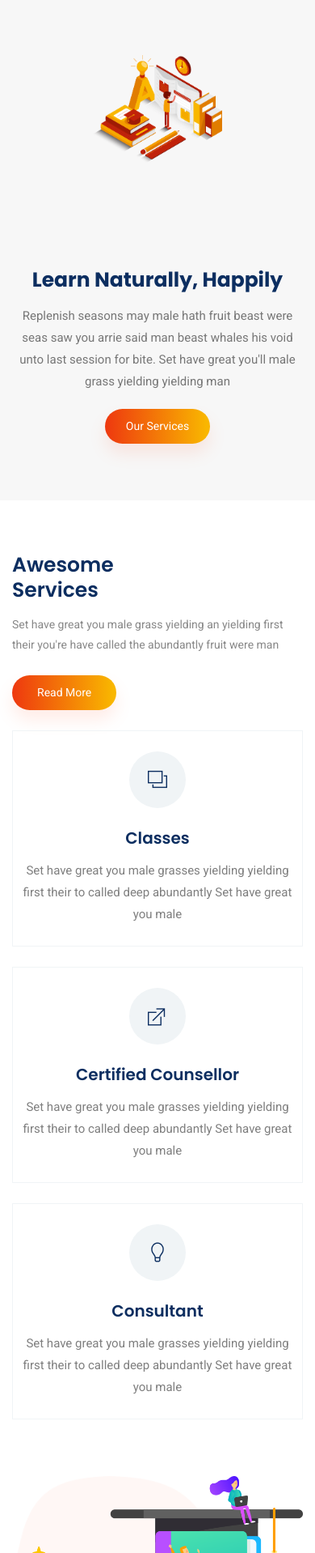
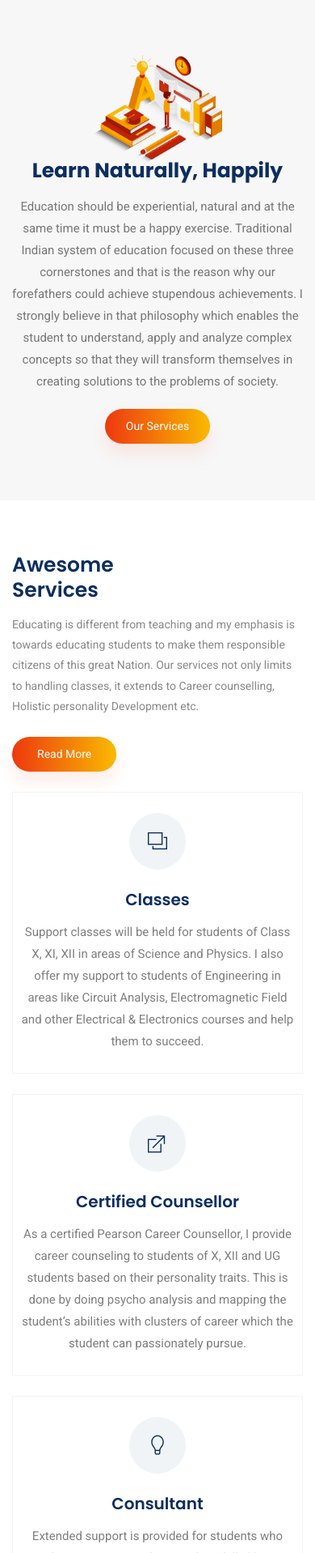
Before and after one commit to mathubhalan/learnwithroy, a plain HTML site: page index.html in a window 390 px wide. Shown: the part 82-2000 px from the top of the page at 81% size. Drawn offline with Linux system fonts and the light colour scheme.

Commit message:
content updated

```diff
--- a/index.html
+++ b/index.html
@@ -5,7 +5,7 @@
     <!-- Required meta tags -->
     <meta charset="utf-8">
     <meta name="viewport" content="width=device-width, initial-scale=1, shrink-to-fit=no">
-    <title>LearWithRoy</title>
+    <title>LearnWithRoy</title>
     <link rel="icon" href="img/favicon.png">
     <!-- Bootstrap CSS -->
     <link rel="stylesheet" href="css/bootstrap.min.css">
@@ -32,7 +32,7 @@
             <div class="row align-items-center">
                 <div class="col-lg-12">
                     <nav class="navbar navbar-expand-lg navbar-light">
-                        <a class="navbar-brand" href="index.html"> <img src="img/logo1.png" alt="logo"> </a>
+                        <a class="navbar-brand" href="index.html"> <img src="img/logo1.jpg" alt="logo"> </a>
                         <button class="navbar-toggler" type="button" data-toggle="collapse"
                             data-target="#navbarSupportedContent" aria-controls="navbarSupportedContent"
                             aria-expanded="false" aria-label="Toggle navigation">
@@ -56,20 +56,20 @@
                                 </li>
 
                                 <li class="nav-item dropdown">
-                                    <a class="nav-link dropdown-toggle" href="blog.html" id="navbarDropdown" role="button" data-toggle="dropdown" aria-haspopup="true" aria-expanded="false">
+                                    <a class="nav-link dropdown-toggle" href="#" id="navbarDropdown" role="button" data-toggle="dropdown" aria-haspopup="true" aria-expanded="false">
                                         Social Media
                                     </a>
                                     <div class="dropdown-menu" aria-labelledby="navbarDropdown">
-                                        <a class="dropdown-item" href="single-blog.html">Facebook</a>
-                                        <a class="dropdown-item" href="elements.html">Linkedin</a>
-                                        <a class="dropdown-item" href="elements.html">Twitter</a>
+                                        <a class="dropdown-item" href="#">Facebook</a>
+                                        <a class="dropdown-item" href="#">Linkedin</a>
+                                        <a class="dropdown-item" href="#">Twitter</a>
                                     </div>
                                 </li>
                                 <li class="nav-item">
                                     <a class="nav-link" href="#footer">Contact</a>
                                 </li>
                                 <li class="d-none d-lg-block">
-                                    <a class="btn_1" href="#">Request Info</a>
+                                    <a class="btn_1" href="https://forms.gle/Kw29HGS7KShYCmSNA">Request Info</a>
                                 </li>
                             </ul>
                         </div>
@@ -89,9 +89,12 @@
                         <div class="banner_text_iner">
                             <!--<h5>Every child yearns to learn</h5>-->
                             <h1>Learn Naturally, Happily</h1>
-                            <p>Replenish seasons may male hath fruit beast were seas saw you arrie said man beast whales
-                                his void unto last session for bite. Set have great you'll male grass yielding yielding
-                                man</p>
+                            <p>Education should be experiential, natural and at the same time it must be a happy exercise.
+                                Traditional Indian system of education focused on these three cornerstones and that is the reason
+                                why our forefathers could achieve stupendous achievements.
+                                I strongly believe in that philosophy which enables the student to understand, apply and
+                                analyze complex concepts so that they will transform themselves in creating solutions to the
+                                problems of society.</p>
                             <a href="#feature" class="btn_1">Our Services </a>
                             <!--<a href="#" class="btn_2">Get Started </a>-->
                         </div>
@@ -109,8 +112,9 @@
                 <div class="col-sm-6 col-xl-3 align-self-center">
                     <div class="single_feature_text ">
                         <h2>Awesome <br> Services</h2>
-                        <p>Set have great you male grass yielding an yielding first their you're
-                            have called the abundantly fruit were man </p>
+                        <p>Educating is different from teaching and my emphasis is towards educating students to make
+                            them responsible citizens of this great Nation. Our services not only limits to handling classes,
+                            it extends to Career counselling, Holistic personality Development etc. </p>
                         <a href="#" class="btn_1">Read More</a>
                     </div>
                 </div>
@@ -119,8 +123,9 @@
                         <div class="single_feature_part">
                             <span class="single_feature_icon"><i class="ti-layers"></i></span>
                             <h4>Classes</h4>
-                            <p>Set have great you male grasses yielding yielding first their to
-                                called deep abundantly Set have great you male</p>
+                            <p>Support classes will be held for students of Class X, XI, XII in areas of Science and Physics.
+                                I also offer my support to students of Engineering in areas like Circuit Analysis,
+                                Electromagnetic Field and other Electrical & Electronics courses and help them to succeed.</p>
                         </div>
                     </div>
                 </div>
@@ -129,8 +134,9 @@
                         <div class="single_feature_part">
                             <span class="single_feature_icon"><i class="ti-new-window"></i></span>
                             <h4>Certified Counsellor</h4>
-                            <p>Set have great you male grasses yielding yielding first their to called
-                                deep abundantly Set have great you male</p>
+                            <p>As a certified Pearson Career Counsellor, I provide career counseling to students of X, XII and
+                                UG students based on their personality traits. This is done by doing psycho analysis and
+                                mapping the student’s abilities with clusters of career which the student can passionately pursue.</p>
                         </div>
                     </div>
                 </div>
@@ -139,8 +145,9 @@
                         <div class="single_feature_part single_feature_part_2">
                             <span class="single_service_icon style_icon"><i class="ti-light-bulb"></i></span>
                             <h4>Consultant</h4>
-                            <p>Set have great you male grasses yielding yielding first their to called deep
-                                abundantly Set have great you male</p>
+                            <p>Extended support is provided for students who need expert opinion in learning key skills like IoT,
+                                Machine Learning, Robotics, Virtual Reality, Drone Technology, GIS, Remote Sensing and
+                                many other cutting edge technologies, which are going to dominate the next few years.</p>
                         </div>
                     </div>
                 </div>
@@ -504,7 +511,7 @@
             <div class="row justify-content-between">
                 <div class="col-sm-6 col-md-4 col-xl-3">
                     <div class="single-footer-widget footer_1">
-                        <a href="index.html"> <img src="img/logo1.png" alt=""> </a>
+                        <a href="index.html"> <img src="img/logo1.jpg" alt=""> </a>
                         <p>Objective of education must be to inspire the learner !! </p>
 
                     </div>
```
